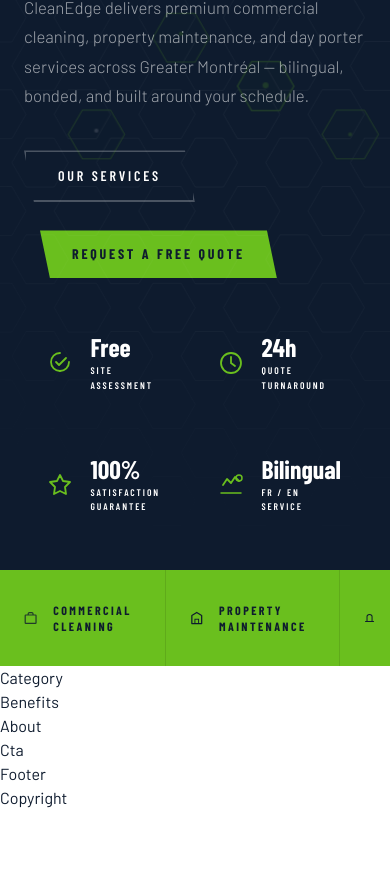
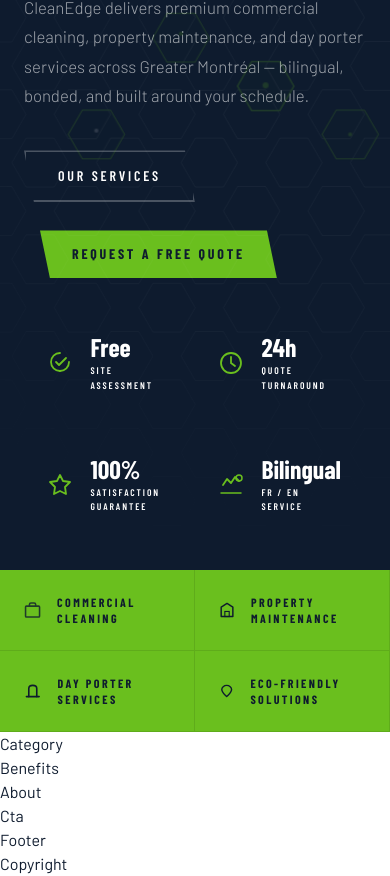
Before and after one commit to philip1091/cleanedge, a Next.js app: page / in a window 390 px wide. Shown: the part 412-1288 px from the top of the page. Before the commit the page ends 1222 px from the top, so only its background shows below. Built offline with nearby package versions, Linux system fonts and the light colour scheme; a web font is replaced by a local one.

Commit message:
ui-fix: fix css on intro banner

```diff
--- a/components/Intro-banner.jsx
+++ b/components/Intro-banner.jsx
@@ -2,8 +2,9 @@
 
 const IntroBanner = () => {
 	return (
-		<div className="services-strip bg-green flex justify-around overflow-hidden">
-			<div className="strip-item border-r border-black/10  flex-1 flex items-center gap-4 p-6 relative transition-colors duration-500 hover:bg-green-dark ">
+		<div className="services-strip bg-green flex flex-wrap justify-around overflow-hidden">
+
+			<div className="w-1/2 md:w-1/4 strip-item border-r border-black/10 border-b md:border-b-0 flex items-center gap-4 p-6 relative transition-colors duration-500 hover:bg-green-dark ">
 				<svg className="strip-icon text-navy opacity-80" width="22" height="22" viewBox="0 0 22 22" fill="none">
 					<rect x="2" y="6" width="18" height="14" rx="1" stroke="#0e1b2e" strokeWidth="2"/>
 					<path d="M7 6V4C7 3 7.9 2 9 2H13C14.1 2 15 3 15 4V6" stroke="#0e1b2e" strokeWidth="2"/>
@@ -12,7 +13,7 @@
 			        Commercial Cleaning
 			    </span>
 			</div>
-			<div className="strip-item border-r border-black/10  flex-1 flex items-center gap-4 p-6 relative transition-colors duration-200 hover:bg-green-dark ">
+			<div className="w-1/2 md:w-1/4 strip-item border-r border-black/10 border-b md:border-b-0 flex items-center gap-4 p-6 relative transition-colors duration-200 hover:bg-green-dark ">
 				<svg className="strip-icon" width="22" height="22" viewBox="0 0 22 22" fill="none">
 					<path d="M11 2 L19 7 L19 20 L3 20 L3 7 Z" stroke="#0e1b2e" strokeWidth="2"
 					      strokeLinejoin="round"/>
@@ -22,7 +23,8 @@
 			        Property Maintenance
 			    </span>
 			</div>
-			<div className="strip-item border-r border-black/10  flex-1 flex items-center gap-4 p-6 relative transition-colors duration-200 hover:bg-green-dark ">
+
+			<div className="w-1/2 md:w-1/4 strip-item border-r border-black/10 border-b md:border-b-0 flex items-center gap-4 p-6 relative transition-colors duration-200 hover:bg-green-dark ">
 				<svg className="strip-icon" width="22" height="22" viewBox="0 0 22 22" fill="none">
 					<path d="M6 18 L6 8 Q6 4 11 4 Q16 4 16 8 L16 18" stroke="#0e1b2e" strokeWidth="2"
 					      strokeLinecap="round"/>
@@ -32,7 +34,7 @@
 			        Day Porter Services
 			    </span>
 			</div>
-			<div className="strip-item border-r border-black/10  flex-1 flex items-center gap-4 p-6 relative transition-colors duration-200 hover:bg-green-dark ">
+			<div className="w-1/2 md:w-1/4 strip-item border-r border-black/10 border-b md:border-b-0 flex items-center gap-4 p-6 relative transition-colors duration-200 hover:bg-green-dark ">
 				<svg className="strip-icon" width="22" height="22" viewBox="0 0 22 22" fill="none">
 					<path d="M11 3 C7 3 4 6 4 9 C4 13 7 15 11 19 C15 15 18 13 18 9 C18 6 15 3 11 3Z" stroke="#0e1b2e"
 					      strokeWidth="2" strokeLinejoin="round"/>
```
